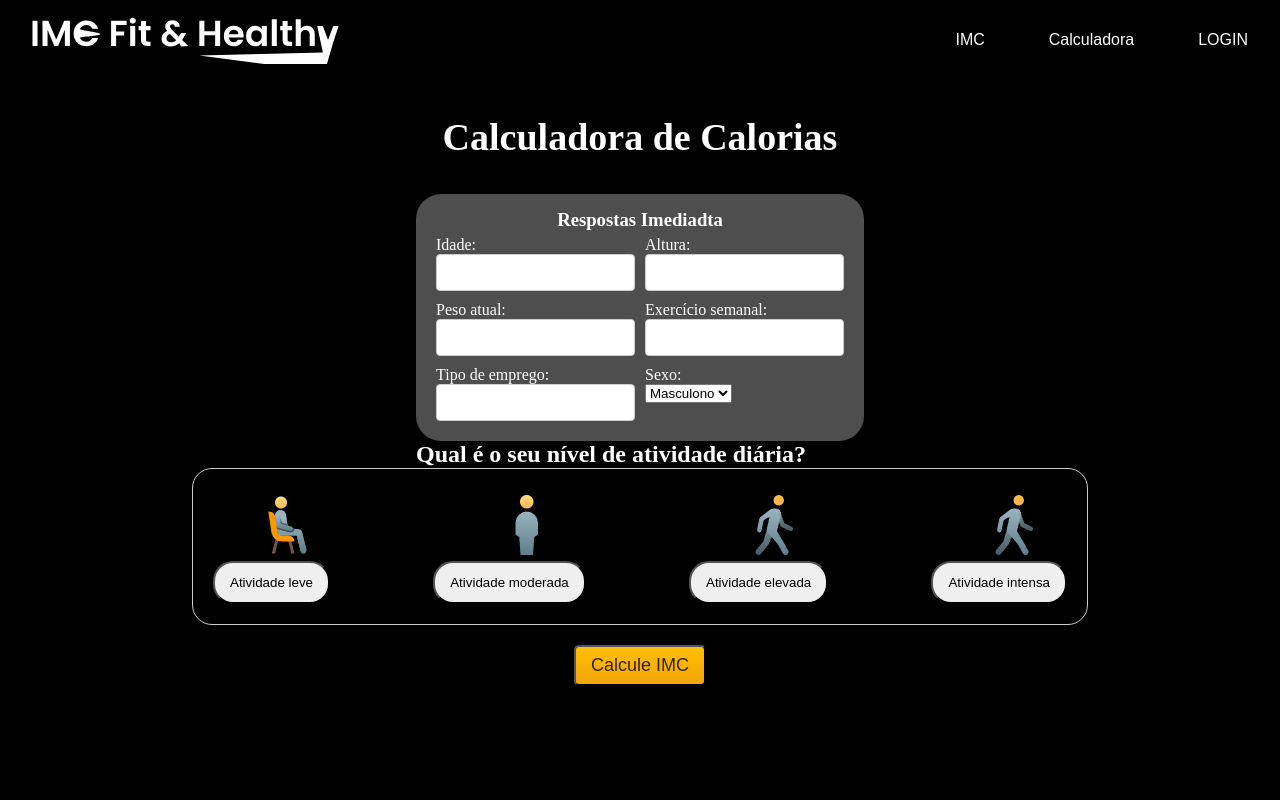
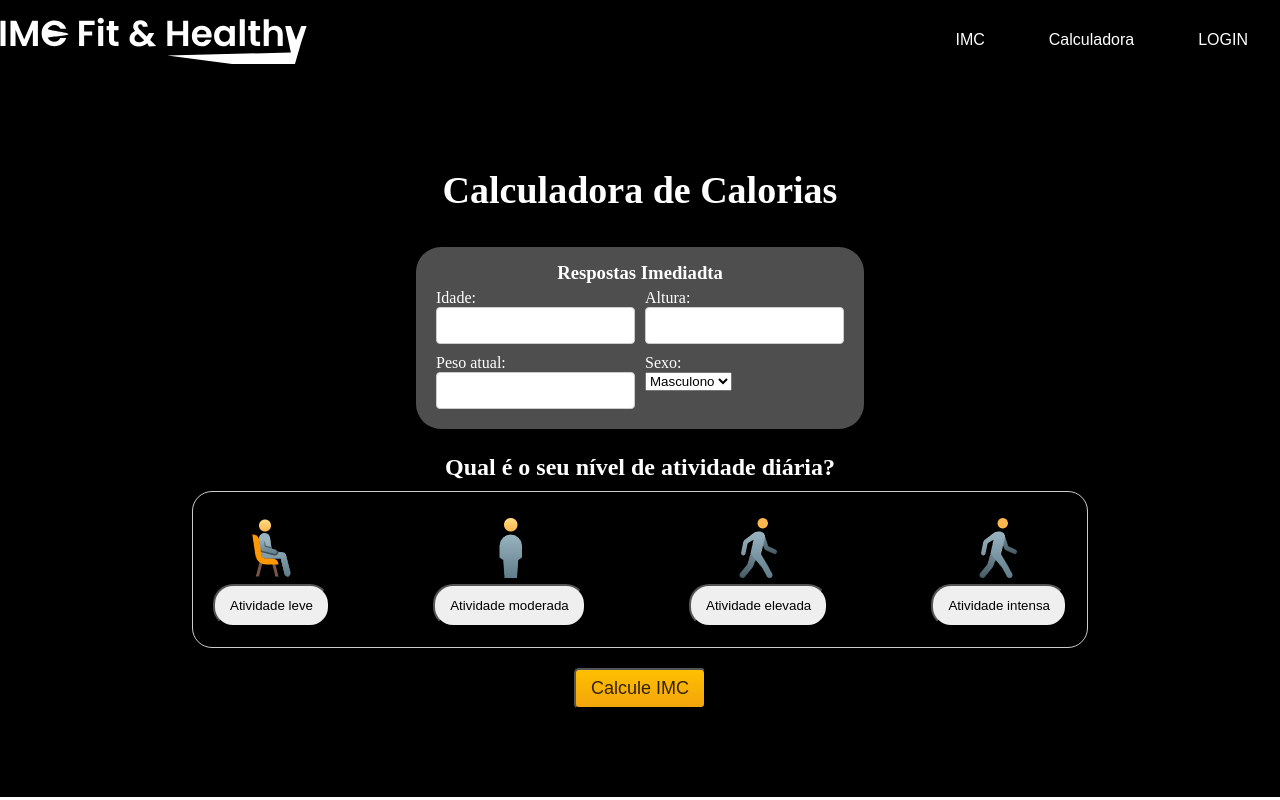
Before and after one commit to Kayan33/PROJETO-TABAJARA-SENAC, a React (Create React App) app: page /calorias in a window 1280 px wide. Built offline with nearby package versions, Linux system fonts and the light colour scheme.

Commit message:
ajuste função

```diff
--- a/src/components/Imc-calorias-1.js
+++ b/src/components/Imc-calorias-1.js
@@ -12,22 +12,25 @@ const[peso, setPeso] = useState('')
 const[sexo, setSexo] = useState('')
 const[exercicio, setExercicio] = useState('')
 const[tipoEmprego, setTipoEmprego] = useState('')
+const [calculoexecutavel, setCalculoexecutavel]= useState (false)
+const [resultado, setResultado] = useState (null)
 
 function TaxaMetabólicaBasal() {
+  let resultado;
     if (sexo === 'masculino') {
-        let CalculoMasculino = (13.75*peso) + (5*altura) - (6.76*idade) + 66.5;
-console.log(CalculoMasculino)
+      resultado =   (13.75*peso) + (5*altura) - (6.76*idade) + 66.5
     }  else if (sexo === 'feminino'){
-        let CalculoFeminino = (9.56*peso) + (1.85* altura) - (4.68*idade) + 665
-        console.log(CalculoFeminino)
+       resultado =  (9.56*peso) + (1.85* altura) - (4.68*idade) + 665
     }
-
-
-
+   setResultado(resultado)
+    setCalculoexecutavel (true);
 }
 
   return (
     <main className="container">
+      {!calculoexecutavel?(
+        <>
+
       <article className="calorie-calculator">
         <div className="form-container">
           <h1>Calculadora de Calorias</h1>
@@ -51,21 +54,6 @@ console.log(CalculoMasculino)
                 <input type="number"
                 value={peso}
                 onChange={(e) => setPeso(e.target.value)}/>
-              </div>
-
-
-
-              <div>
-                <p>Exercício semanal:</p>
-                <input type="text"
-                value={exercicio}
-                onChange={(e) => setExercicio(e.target.value)}/>
-              </div>
-              <div>
-                <p>Tipo de emprego:</p>
-                <input type="text"
-                value={tipoEmprego}
-                onChange={(e) => setTipoEmprego(e.target.value)}/>
               </div>
               <div>
                 <p>Sexo:</p>
@@ -103,6 +91,13 @@ console.log(CalculoMasculino)
         </div>
             <button className="button-calcule" onClick={TaxaMetabólicaBasal}>Calcule IMC</button>
       </article>
+      </>
+      ):(
+    <div>
+      <h2>resultado </h2>
+      <p>{resultado}</p>
+    </div>
+    )}
     </main>
   );
 }
--- a/src/styles/Imc-calorias-1.css
+++ b/src/styles/Imc-calorias-1.css
@@ -1,13 +1,12 @@
 .container {
   background: #000000;
-  max-height: 100vh;
 }
 
 .calorie-calculator {
   display: flex;
   align-items: center;
   justify-content: center;
-  height: 100vh;
+  height: 89.6vh;
   flex-direction: column;
 }
 
@@ -23,6 +22,11 @@ h3 {
   text-align: center;
   font-size: 38px;
   margin-bottom: 35px;
+}
+
+.form-container h2 {
+  margin: 25px 0px 10px 0px;
+  text-align: center;
 }
 
 .respostas-imediadta {
--- a/src/styles/header.css
+++ b/src/styles/header.css
@@ -11,11 +11,11 @@ header {
   display: flex;
   background-color: #000;
   color: #fff;
-  position: fixed;
-  width: 100%;
-  top: 0;
+  /* position: fixed; */
+  /* width: 100%; */
+  /* top: 0;
   right: 0;
-  z-index: 1000;
+  z-index: 1000; */
 }
 
 nav > a {
@@ -42,7 +42,3 @@ nav > a {
   color: #000;
   padding: 2em;
 }
-
-img {
-  padding-left: 2em;
-}
```
